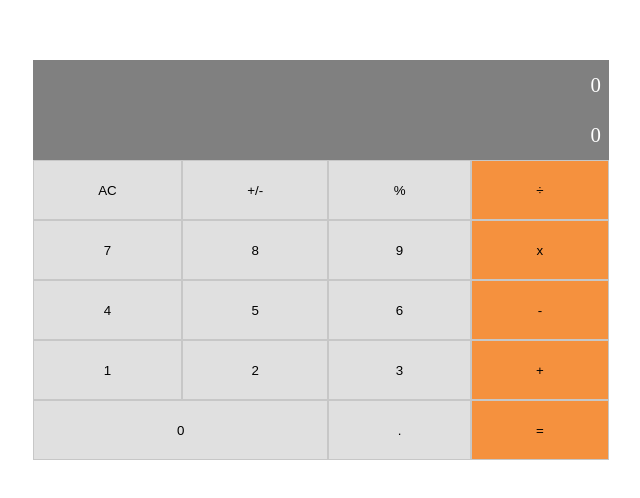
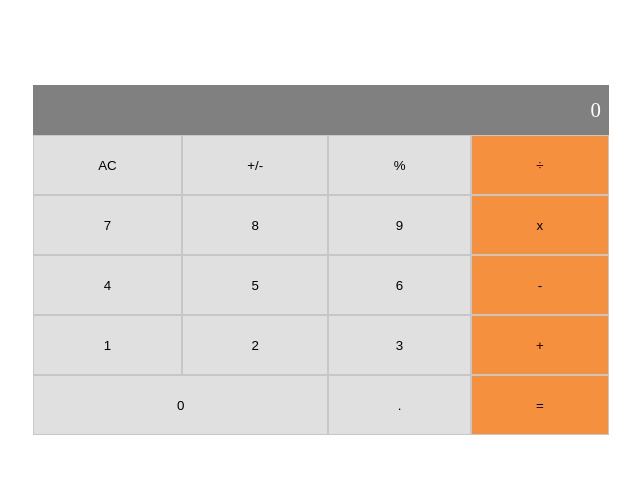
Before and after one commit to lugard1/math-magicians, a React (Create React App) app: page / in a window 1280 px wide. Shown: the part 140-638 px from the top of the page, without its empty margins (319-959 px from the left). Built offline with nearby package versions, Linux system fonts and the light colour scheme.

Commit message:
Delete the display section

```diff
--- a/src/App.js
+++ b/src/App.js
@@ -6,7 +6,6 @@ class App extends React.PureComponent {
   render() {
     return (
       <div className="application">
-        <div className="calculator-display">0</div>
         <Calculator />
       </div>
     );
```
